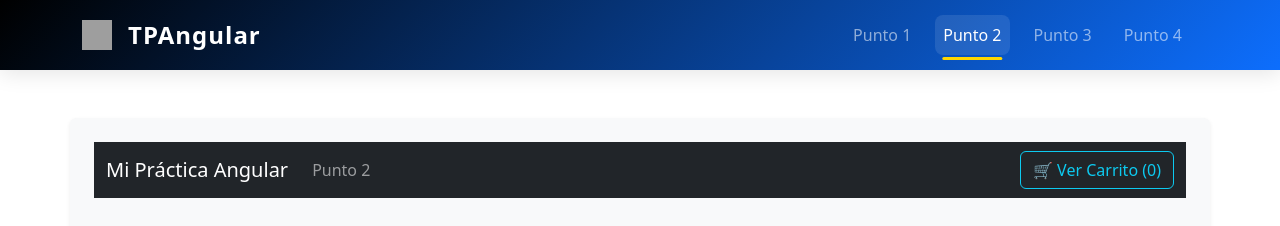
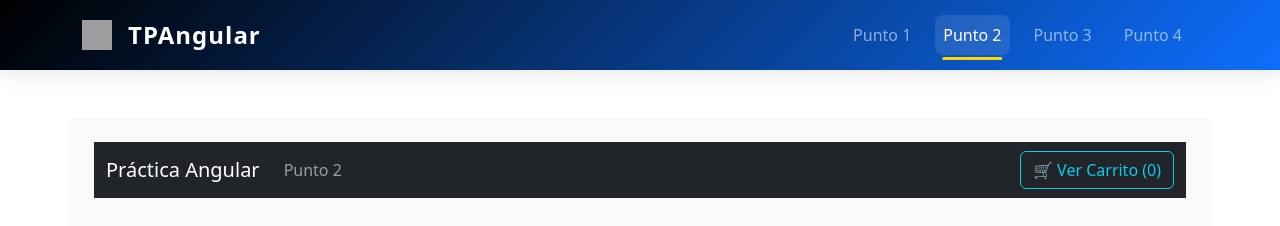
Before and after one commit to leoalevalle/pysw_tpangular, an Angular app: page /punto2 in a window 1280 px wide. Shown: the top 226 px of the page. Built offline with nearby package versions, Linux system fonts and the light colour scheme; grey boxes are pictures that could not be loaded.

Commit message:
mejorando el documento tp2.html

```diff
--- a/src/app/components/punto2/punto2.html
+++ b/src/app/components/punto2/punto2.html
@@ -1,7 +1,7 @@
 <!-- MENÚ DE NAVEGACIÓN (Routing) -->
 <nav class="navbar navbar-expand-lg navbar-dark bg-dark mb-4">
   <div class="container">
-    <a class="navbar-brand" href="#">Mi Práctica Angular</a>
+    <a class="navbar-brand" href="#">Práctica Angular</a>
     <div class="collapse navbar-collapse">
       <ul class="navbar-nav me-auto">
         <li class="nav-item">
--- a/src/app/components/punto2/punto2.ts
+++ b/src/app/components/punto2/punto2.ts
@@ -1,4 +1,4 @@
-import { Component } from '@angular/core';
+import { Component, NgModule } from '@angular/core';
 import { CommonModule } from '@angular/common';
 
 // Definimos la estructura del objeto (Buenas prácticas de TypeScript)
```
